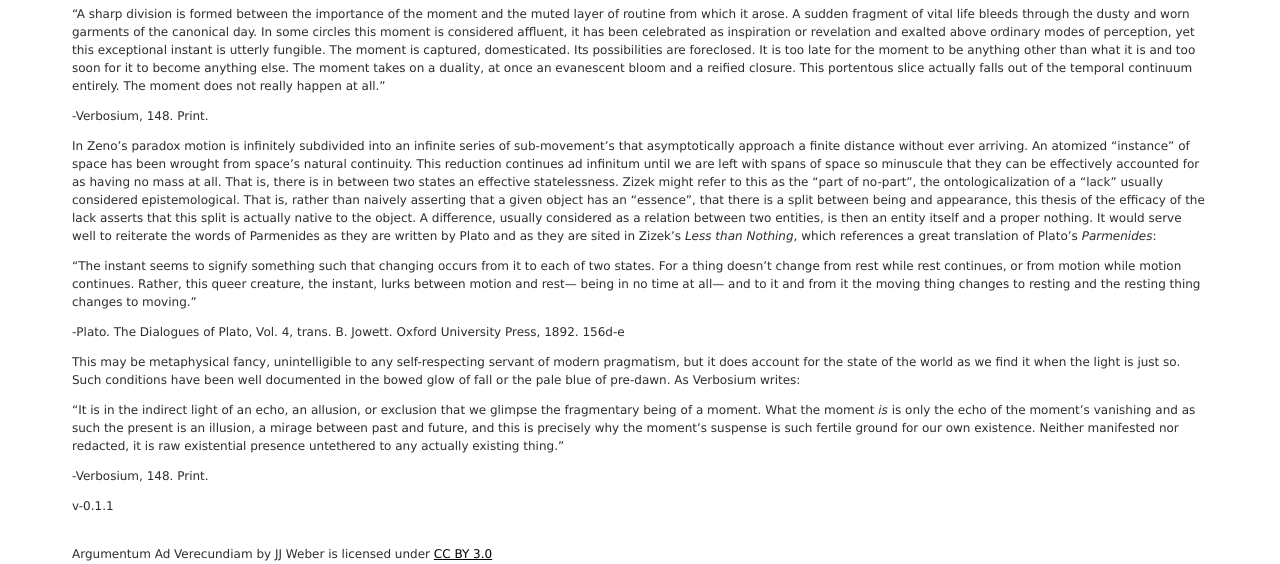
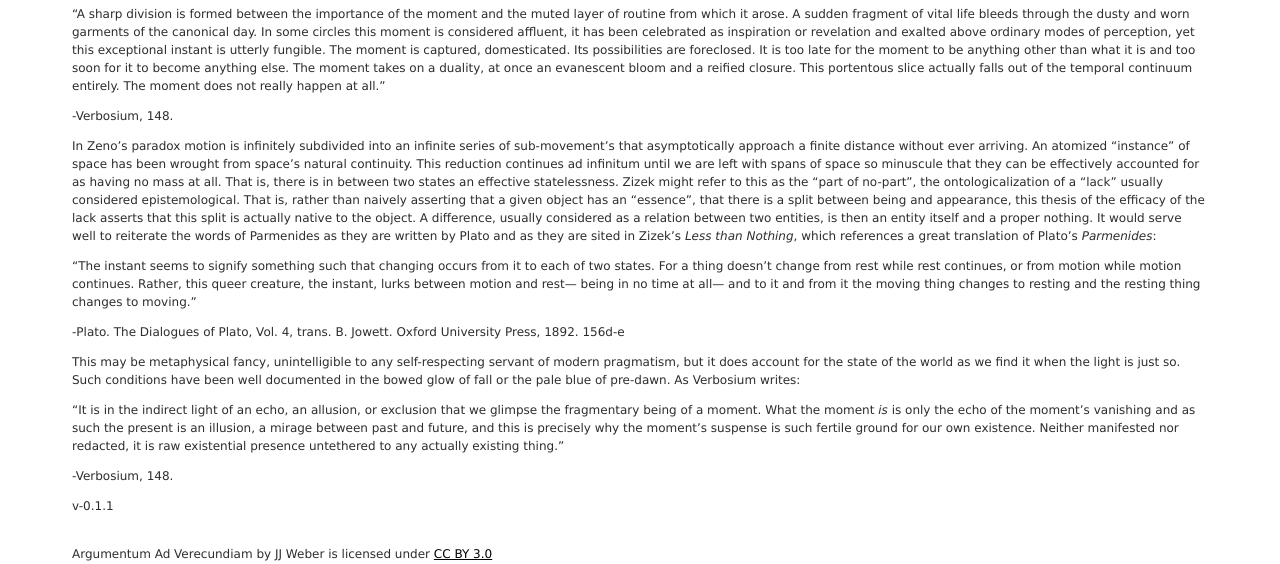
Before and after one commit to jjjjw/argumentum-v, a Jekyll site: the page built from _posts/2013-2-23-i-0.md, in a window 1280 px wide. Shown: the part 409-973 px from the top of the page. Built offline with Jekyll 4.4.1, drawn with Linux system fonts in a browser that asks for light colours.

Commit message:
Cleaning

```diff
--- a/_posts/2013-2-23-i-0.md
+++ b/_posts/2013-2-23-i-0.md
@@ -18,7 +18,7 @@ Verbosium goes on unpack the phenomenon of time's occasional stuttering. The dis
 
 "A sharp division is formed between the importance of the moment and the muted layer of routine from which it arose. A sudden fragment of vital life bleeds through the dusty and worn garments of the canonical day. In some circles this moment is considered affluent, it has been celebrated as inspiration or revelation and exalted above ordinary modes of perception, yet this exceptional instant is utterly fungible. The moment is captured, domesticated. Its possibilities are foreclosed. It is too late for the moment to be anything other than what it is and too soon for it to become anything else. The moment takes on a duality, at once an evanescent bloom and a reified closure. This portentous slice actually falls out of the temporal continuum entirely. The moment does not really happen at all."
 
--Verbosium, 148. Print.
+-Verbosium, 148.
 
 In Zeno's paradox motion is infinitely subdivided into an infinite series of sub-movement's that asymptotically approach a finite distance without ever arriving. An atomized "instance" of space has been wrought from space's natural continuity. This reduction continues ad infinitum until we are left with spans of space so minuscule that they can be effectively accounted for as having no mass at all. That is, there is in between two states an effective statelessness. Zizek might refer to this as the "part of no-part", the ontologicalization of a "lack" usually considered epistemological. That is, rather than naively asserting that a given object has an "essence", that there is a split between being and appearance, this thesis of the efficacy of the lack asserts that this split is actually native to the object. A difference, usually considered as a relation between two entities, is then an entity itself and a proper nothing. It would serve well to reiterate the words of Parmenides as they are written by Plato and as they are sited in Zizek's *Less than Nothing*, which references a great translation of Plato's *Parmenides*:
 
@@ -30,6 +30,6 @@ This may be metaphysical fancy, unintelligible to any self-respecting servant of
 
 "It is in the indirect light of an echo, an allusion, or exclusion that we glimpse the fragmentary being of a moment. What the moment *is* is only the echo of the moment's vanishing and as such the present is an illusion, a mirage between past and future, and this is precisely why the moment's suspense is such fertile ground for our own existence. Neither manifested nor redacted, it is raw existential presence untethered to any actually existing thing."
 
--Verbosium, 148. Print.
+-Verbosium, 148.
 
 v-0.1.1
```
Also changed, not shown: _posts/2013-7-22-i-8.md (+1 -1 lines).
